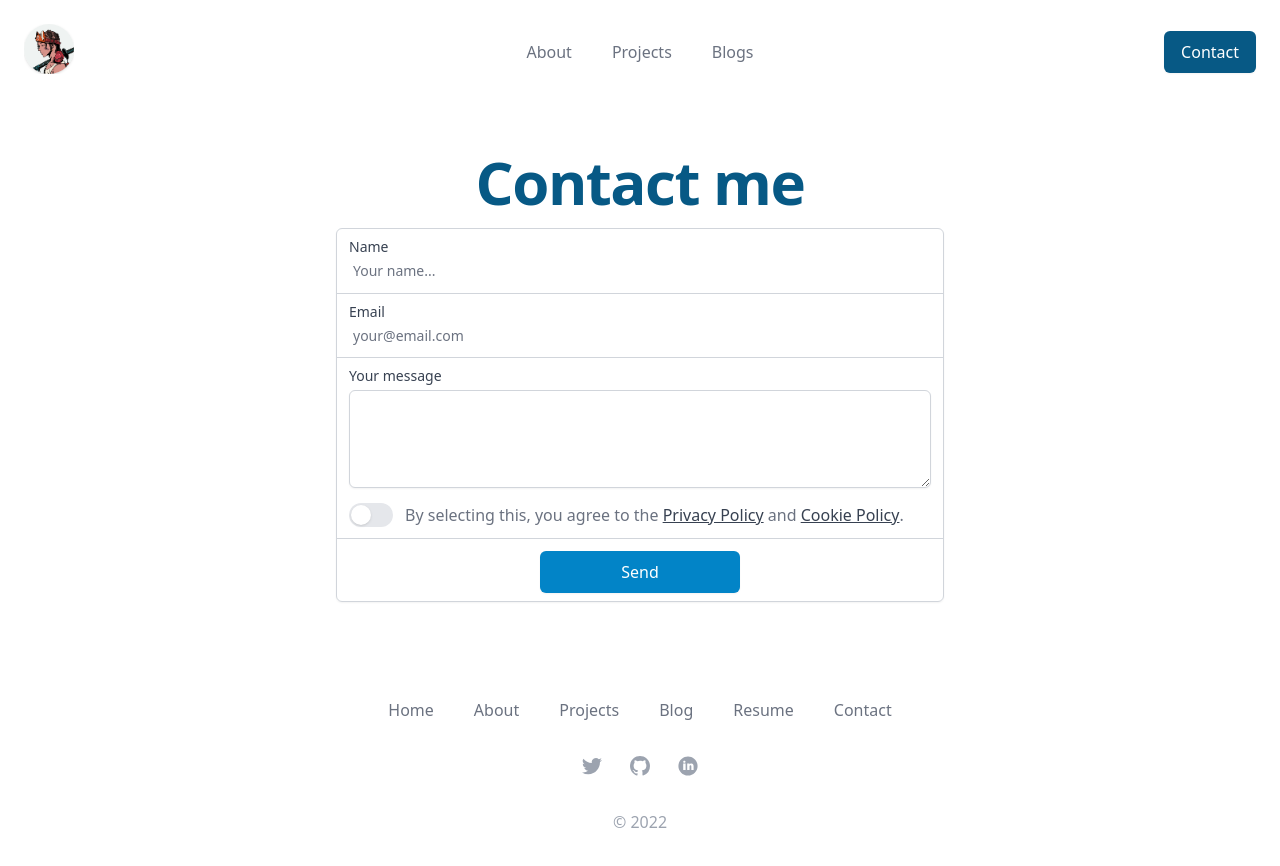
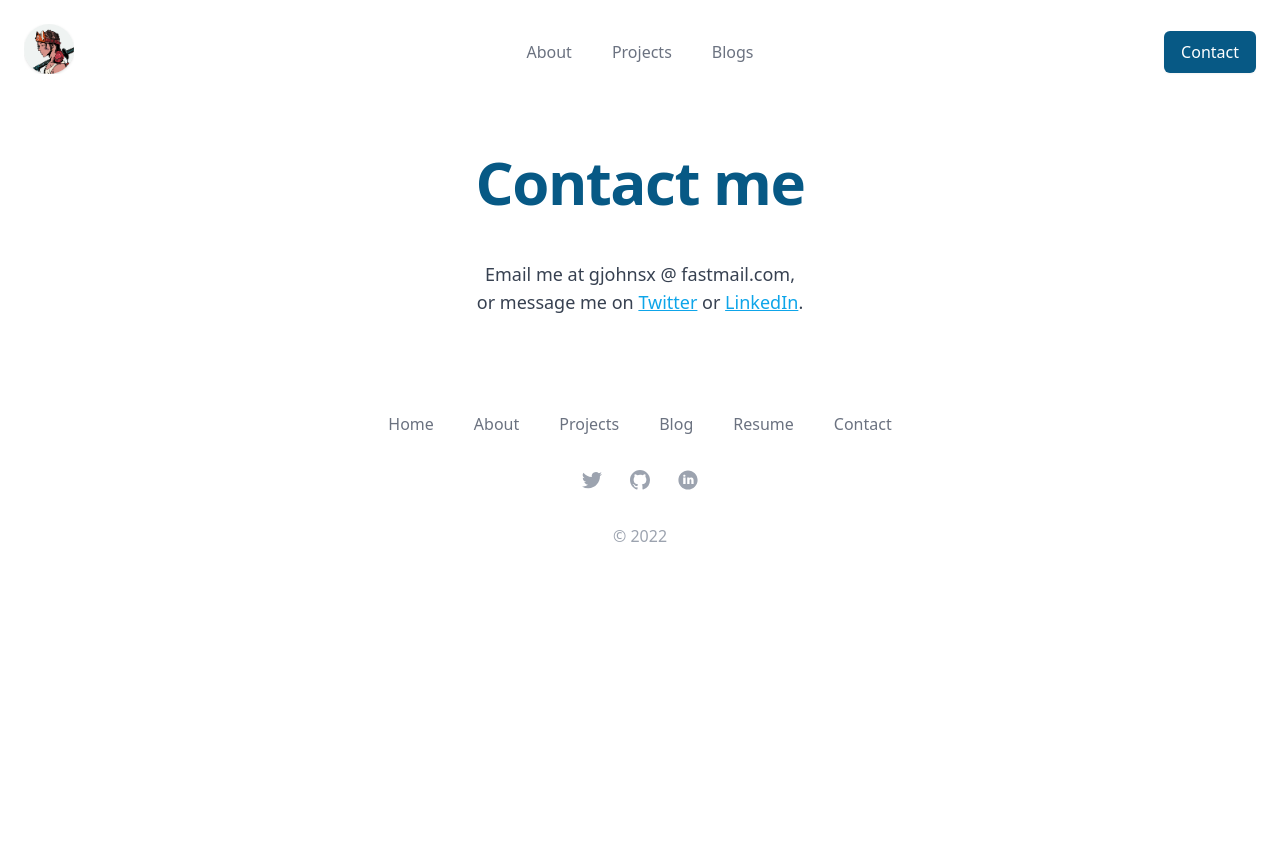
Before and after one commit to gjohnsx/portfolio-nextjs, a Next.js app: page /contact in a window 1280 px wide. Shown: the top 866 px of the page. After the commit the page ends 800 px from the top, so only its background shows below. Built offline with nearby package versions, Linux system fonts and the light colour scheme.

Commit message:
updated contact page

```diff
--- a/pages/contact.js
+++ b/pages/contact.js
@@ -13,7 +13,12 @@ export default function Contact() {
                 >
                     Contact me
                 </h1>
-                <ContactForm />
+                {/* <ContactForm /> */}
+                <p className='text-center text-gray-700 text-lg mt-12'>
+                    Email me at gjohnsx @ fastmail.com,
+                    <br />
+                    or message me on <a href='https://twitter.com/gjohnsx' className='underline text-sky-500'>Twitter</a> or <a href='https://www.linkedin.com/in/greg-johns/' className='underline text-sky-500'>LinkedIn</a>.
+                </p>
             </div>
         </Layout>
     );
```
